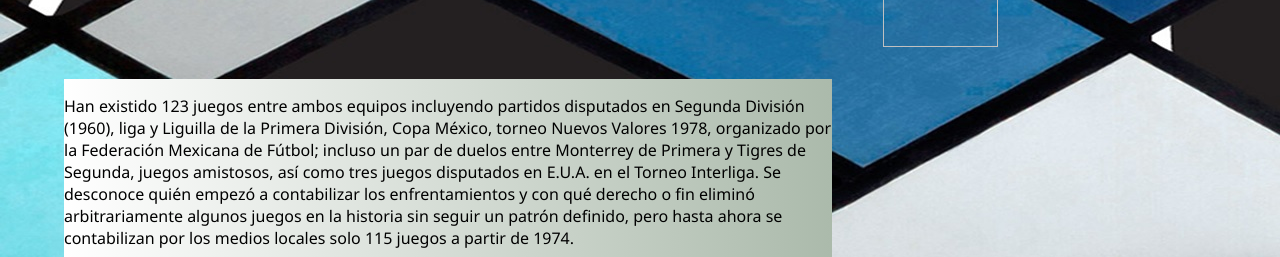
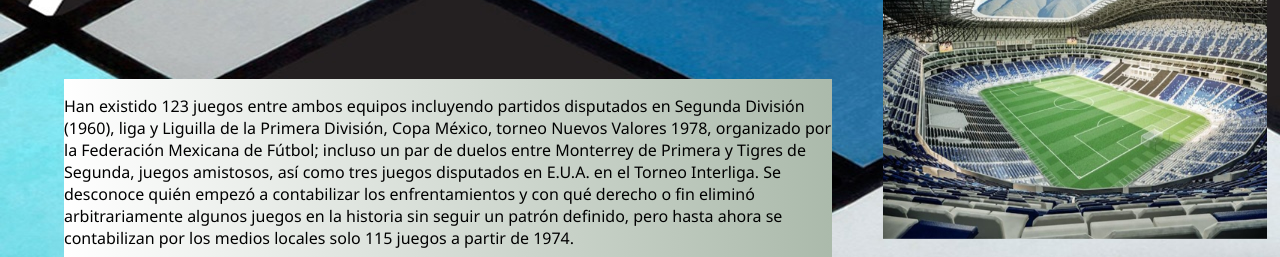
Before and after one commit to B4ld3r4s/Proyecto_Unidad2, a plain HTML site: page Proyecto_Unidad2/Rival.html in a window 1280 px wide. Shown: the part 161-418 px from the top of the page. Drawn offline with Linux system fonts and the light colour scheme.

Commit message:
Update Rival.html

```diff
--- a/Proyecto_Unidad2/Rival.html
+++ b/Proyecto_Unidad2/Rival.html
@@ -17,7 +17,7 @@
 		<p>Clásico 115: Vuelta de la final del Apertura 2017. Tras un empate 1-1 en el Estadio Universitario, en el Estadio BBVA Bancomer, Tigres se repone de un gol de vestidor del Monterrey, anotado por Dorlan Pabón al minuto 2', remontando 2-1 con goles de Edu Vargas al minuto 30' y de Francisco Meza al 35', haciendo historia al ganar la primera "Final Regia" en la Liga MX y dar la vuelta olímpica en la cancha del acérrimo rival.</p>
 		</div>
 		<div class="Escudo_oficial">
-   			<img src="Imagenes/Estadio1.jpeg"   title="Estadio oficial"  class="Escudo">
+   			<img src="Imagenes/Estadio1.jpg"   title="Estadio oficial"  class="Escudo">
    		</div>
 		 <div class="Musica">
    			<audio controls>
```
